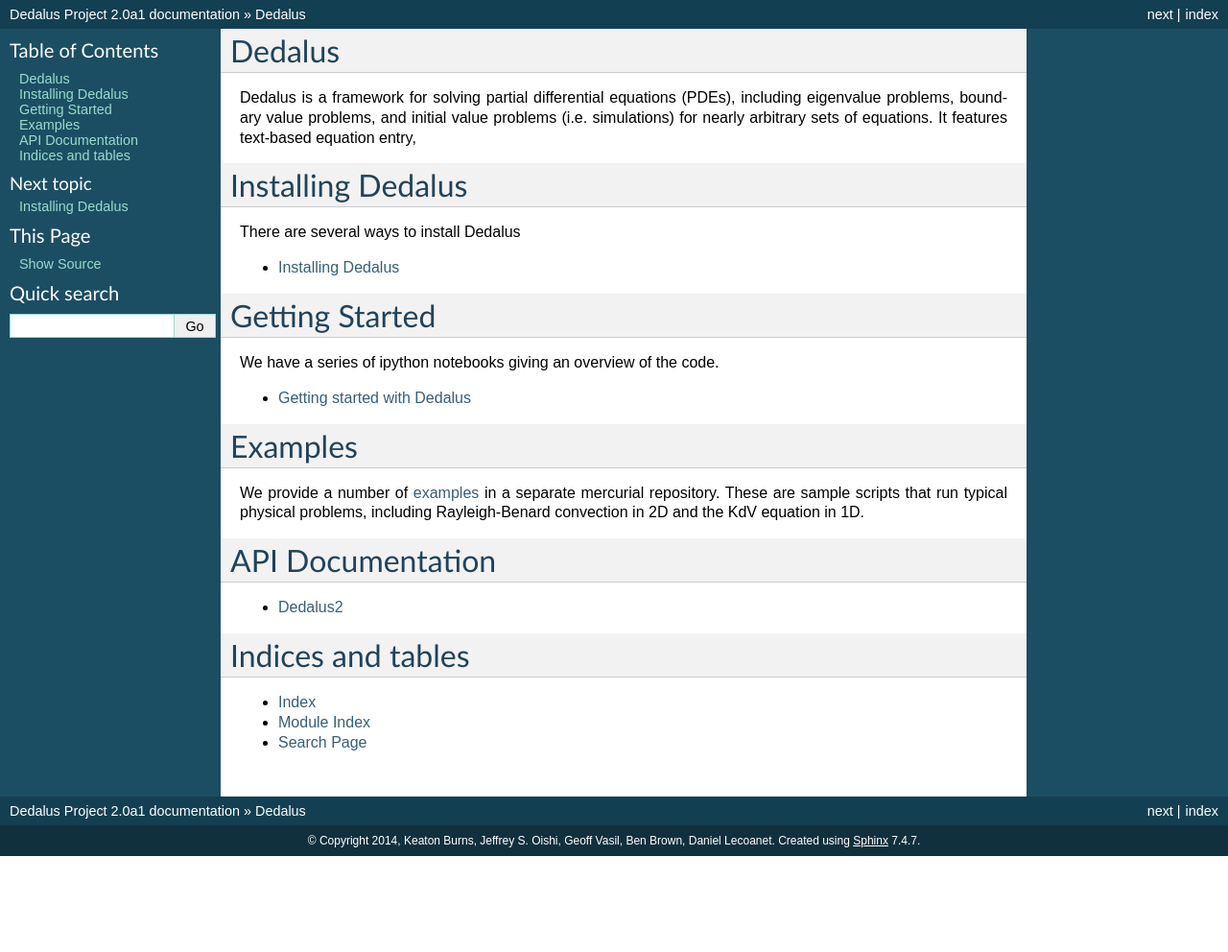
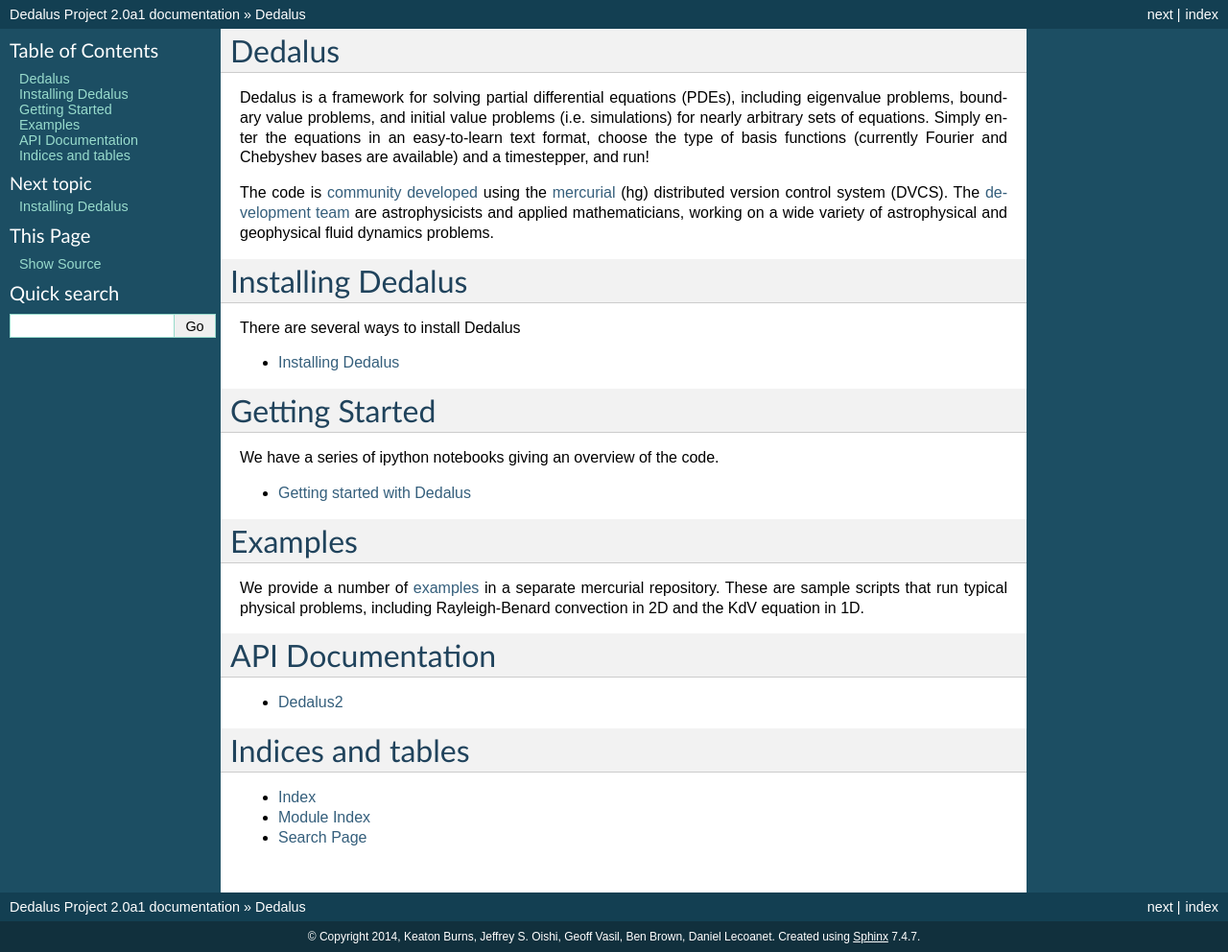
Before and after one commit to enlighter/dedalus, a Sphinx documentation site: the page built from docs/index.rst, in a window 1280 px wide. Shown: the whole page at 96% size. Built offline with Sphinx 7.4.7, drawn with Linux system fonts in a browser that asks for light colours; formulas are drawn with MathJax 3; before the commit the page ends 900 px from its top, so only the background shows below that.

Commit message:
added to intro paragraph.

```diff
--- a/docs/index.rst
+++ b/docs/index.rst
@@ -9,7 +9,18 @@
 Dedalus is a framework for solving partial differential equations
 (PDEs), including eigenvalue problems, boundary value problems, and
 initial value problems (i.e. simulations) for nearly arbitrary sets of
-equations. It features text-based equation entry,
+equations. Simply enter the equations in an easy-to-learn text format,
+choose the type of basis functions (currently Fourier and Chebyshev
+bases are available) and a timestepper, and run!
+
+The code is `community developed`_ using the mercurial_ (hg)
+distributed version control system (DVCS). The `development team`_ are
+astrophysicists and applied mathematicians, working on a wide variety
+of astrophysical and geophysical fluid dynamics problems.
+
+.. _`community developed`: https://bitbucket.org/dedalus-project
+.. _mercurial: http://mercurial.selenic.com/
+.. _`development team`: http://dedalus-project.org/community.html#developers
 
 Installing Dedalus
 ==========
```
